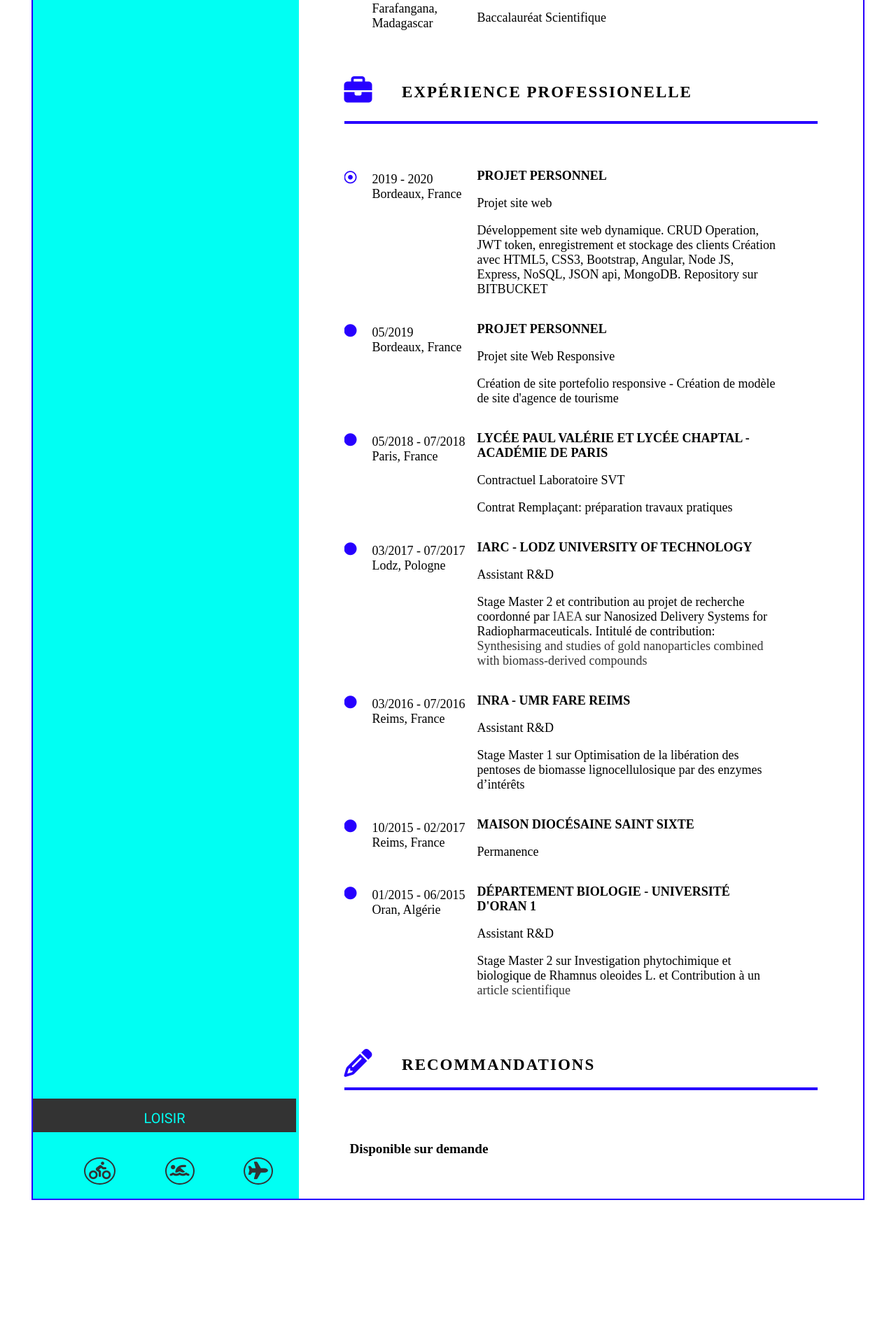
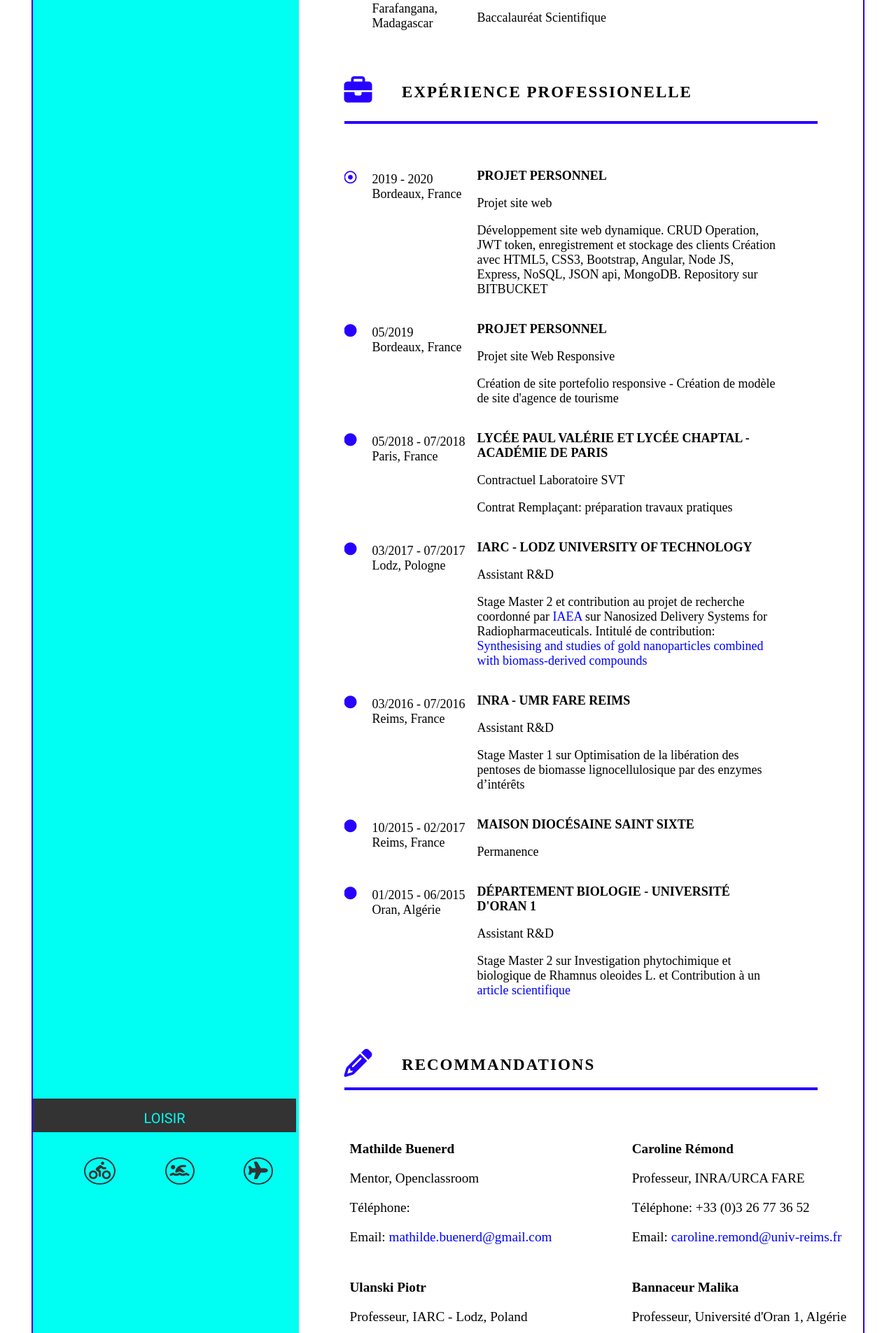
Before and after one commit to ElongeR-12/cv_elonge_rarivoson.github.io, a PHP site: page / in a window 1280 px wide. Shown: the part 1255-3160 px from the top of the page at 70% size. Before the commit the page ends 2970 px from the top, so only its background shows below. Run offline with PHP 8.4, Linux system fonts and the light colour scheme; some libraries are stand-ins or nearby versions.

Commit message:
ajouter références

```diff
--- a/index.html
+++ b/index.html
@@ -308,8 +308,29 @@
                 </div>
                 <hr class="surline_reference">
                 <div class="reference_area">
-                    <div class="reference_child">
-                        <p class="name_ref">Disponible sur demande</p>
+                    <div>
+                        <p class="name_ref">Mathilde Buenerd</p>
+                        <p>Mentor, Openclassroom</p>
+                        <p>Téléphone: </p>
+                        <p>Email: <a href="mailto:">mathilde.buenerd@gmail.com</a></p>
+                    </div>
+                    <div>
+                        <p class="name_ref">Caroline Rémond</p>
+                        <p>Professeur, INRA/URCA FARE</p>
+                        <p>Téléphone: +33 (0)3 26 77 36 52</p>
+                        <p>Email: <a href="mailto:">caroline.remond@univ-reims.fr</a></p>
+                    </div>
+                    <div>
+                        <p class="name_ref">Ulanski Piotr</p>
+                        <p>Professeur, IARC - Lodz, Poland</p>
+                        <p>Téléphone: (+48) (42) 631 31 96</p>
+                        <p>Email: <a href="mailto:">ulanskip@mitr.p.lodz.pl</a></p>
+                    </div>
+                    <div>
+                        <p class="name_ref">Bannaceur Malika</p>
+                        <p>Professeur, Université d'Oran 1, Algérie</p>
+                        <p>Téléphone: (+213) 772 53 64 38</p>
+                        <p>Email: <a href="mailto:">bennaceurmalika@gmail.com</a></p>
                     </div>
                 </div>
             </div>
--- a/style.css
+++ b/style.css
@@ -325,8 +325,8 @@ a {
     text-decoration         : none;
 }
 
-a:hover,
-.tel:hover {
+a,
+.tel {
     color                   : blue;
 }
 
```
